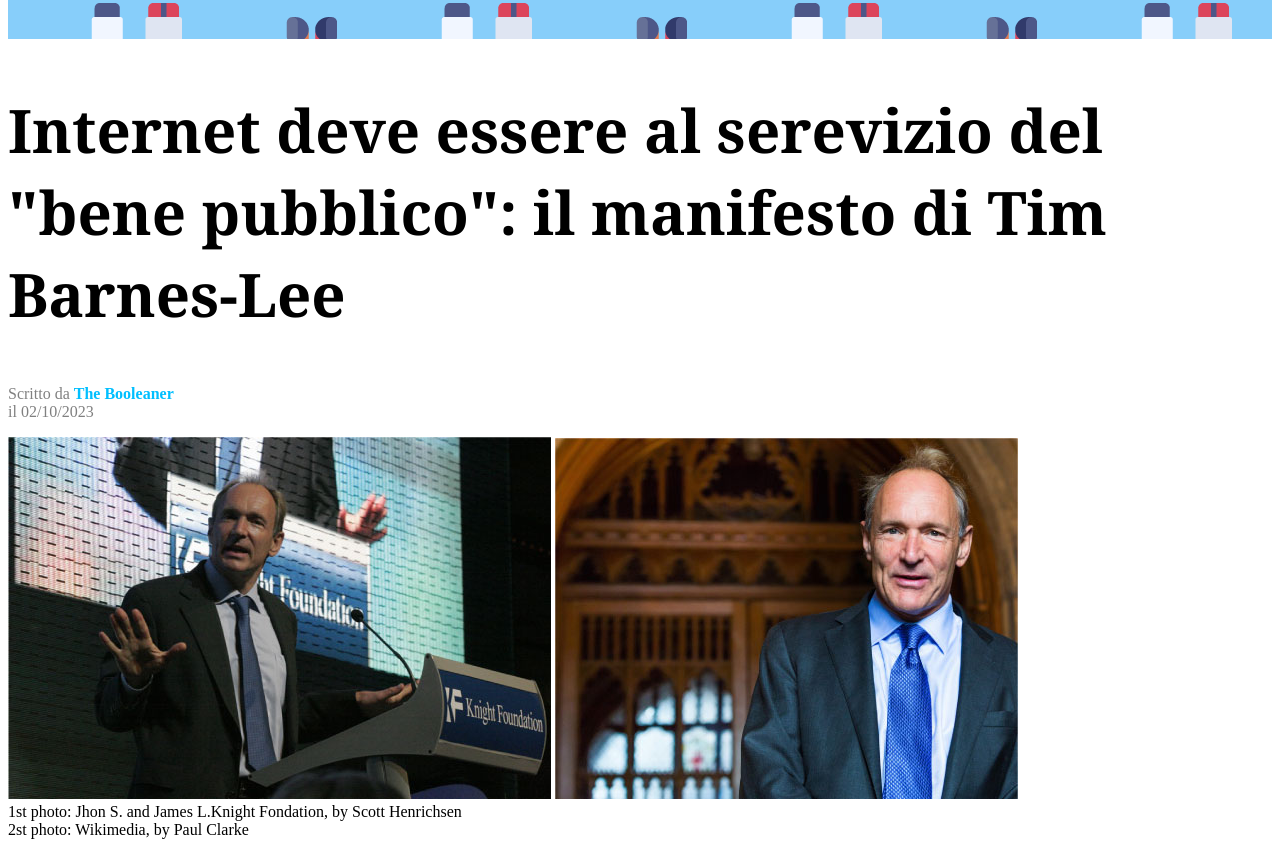
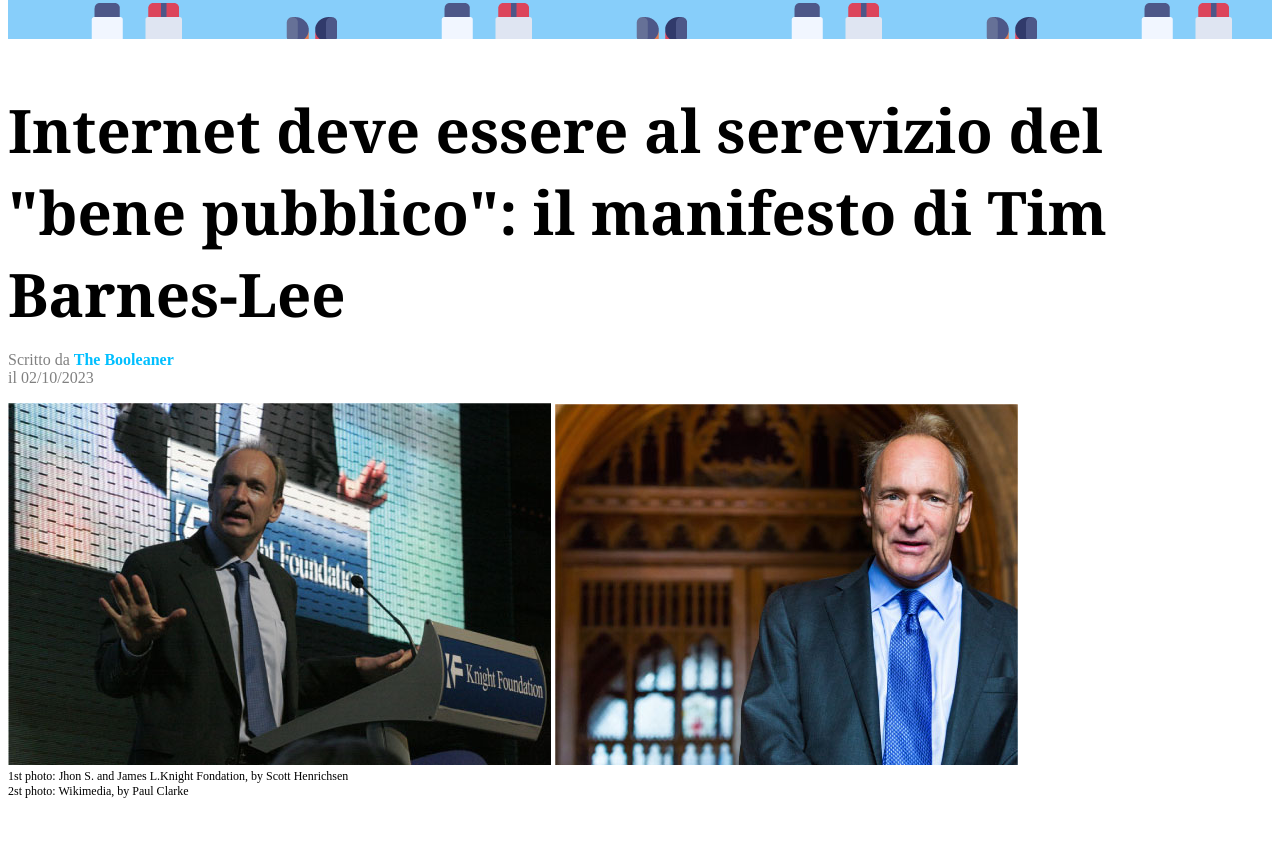
Before and after one commit to AndreaLazzaari/html-css-booleaner, a plain HTML site: page index.html in a window 1280 px wide. Shown: the part 119-966 px from the top of the page. After the commit the page ends 926 px from the top, so only its background shows below. Drawn offline with Linux system fonts and the light colour scheme.

Commit message:
creazione prima section

```diff
--- a/index.html
+++ b/index.html
@@ -25,7 +25,7 @@
             <p id="sotto-titolo">Scritto da <strong id="booleaner">The Booleaner</strong><br>il 02/10/2023 </p>
             <img src="./img/tim-1.jpg" alt="tim-conferenza">
             <img src="./img/tim-2.jpg" alt="tim-primo-piano">
-            <div>1st photo: Jhon S. and James L.Knight Fondation, by Scott Henrichsen <br>
+            <div id="descrizione-img">1st photo: Jhon S. and James L.Knight Fondation, by Scott Henrichsen <br>
                 2st photo: Wikimedia, by Paul Clarke</div>
         </section>
         <section></section>
--- a/style.css
+++ b/style.css
@@ -18,8 +18,13 @@
 #titolo-pagina{
     font-size: 60px;
     font-family: Georgia, 'Times New Roman', Times, serif;
+    margin-bottom: 0px;
 }
 
 #sotto-titolo{
     color: grey;
 }
+
+#descrizione-img{
+    font-size: 12px;
+}
```
